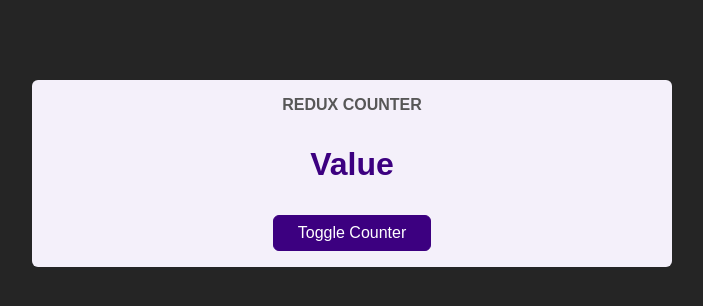
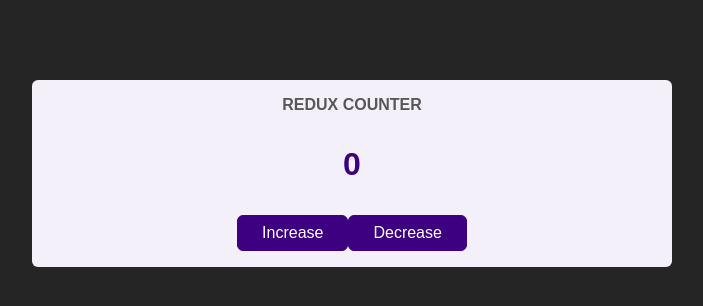
Before and after one commit to Perevechenkov/redux-toolkit-example, a JavaScript app: page / in a window 1280 px wide. Shown: the top 306 px of the page, without its empty margins (288-991 px from the left). Built offline with nearby package versions, Linux system fonts and the light colour scheme.

Commit message:
using redux state & dispatching actions

```diff
--- a/src/components/Counter.js
+++ b/src/components/Counter.js
@@ -1,13 +1,25 @@
+import { useDispatch, useSelector } from 'react-redux';
 import classes from './Counter.module.scss';
 
+import { increment, decrement } from './counterSlice';
+
 export default function Counter(props) {
-  const toggleCounterHandler = () => {};
+  const counterValue = useSelector(state => state.counter.value);
+  const dispatch = useDispatch();
+
+  const increaseCounterHandler = () => {
+    dispatch(increment());
+  };
+  const decreaseCounterHandler = () => {
+    dispatch(decrement());
+  };
 
   return (
     <main className={classes.counter}>
       <h1>Redux Counter</h1>
-      <div className={classes.value}>Value</div>
-      <button onClick={toggleCounterHandler}>Toggle Counter</button>
+      <div className={classes.value}>{counterValue}</div>
+      <button onClick={increaseCounterHandler}>Increase</button>
+      <button onClick={decreaseCounterHandler}>Decrease</button>
     </main>
   );
 }
```
